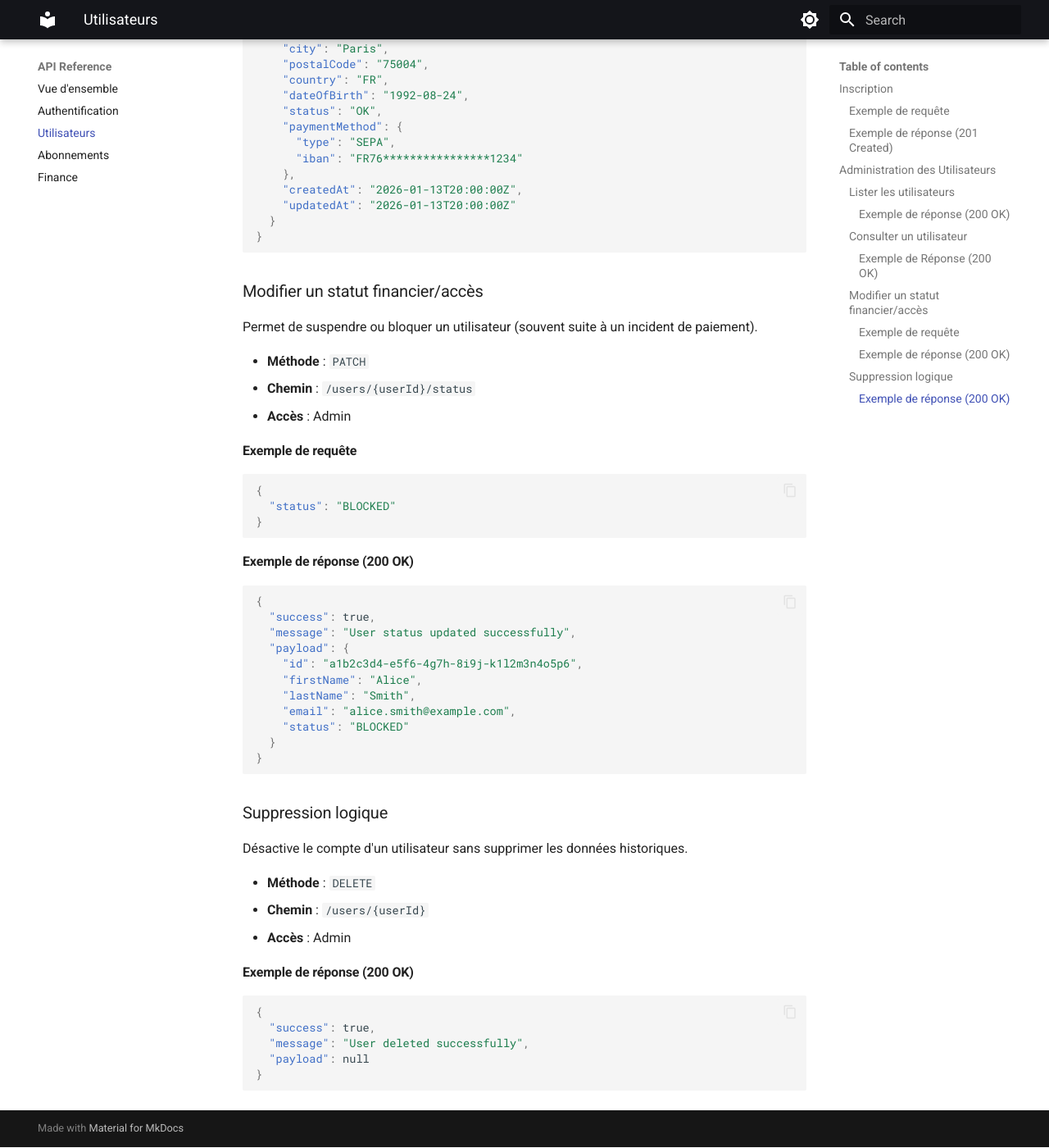
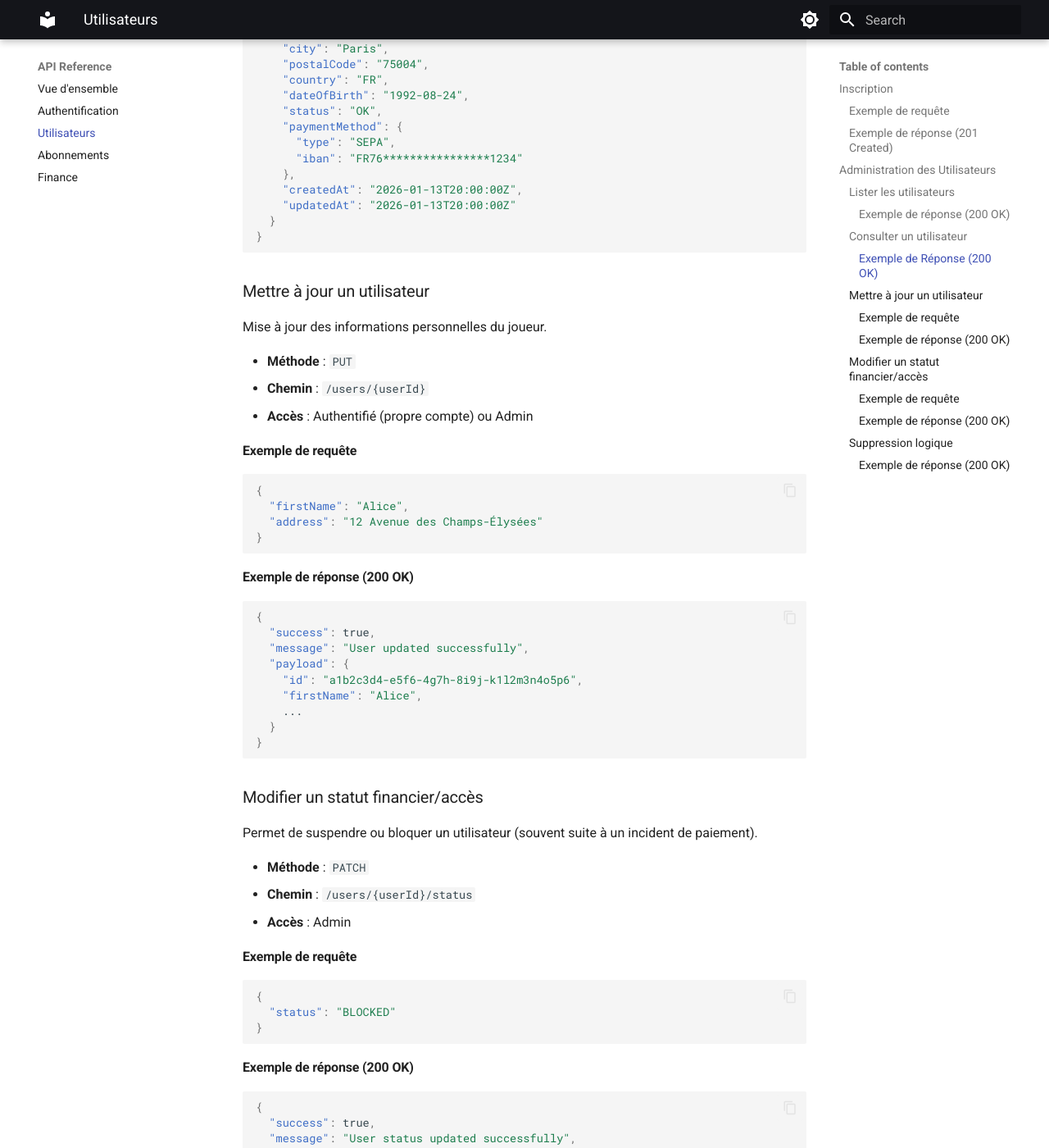
Before and after one commit to ERP-CNAM/back, an MkDocs documentation site: the page built from docs/api/utilisateurs.md, in a window 1280 px wide and 1400 px high, scrolled down 2602 px. Shown: the whole window at 82% size. Built offline with MkDocs 1.6.1 and Material for MkDocs 9.7.7, drawn with Linux system fonts in a browser that asks for light colours; some of the changed text lies outside the part shown.

Commit message:
chore: remove status in update user

````diff
--- a/docs/api/utilisateurs.md
+++ b/docs/api/utilisateurs.md
@@ -98,7 +98,7 @@ Détails complets d'un joueur par son ID.
 
 - **Méthode** : `GET`
 - **Chemin** : `/users/{userId}`
-- **Accès** : Admin
+- **Accès** : Authentifié (propre compte) ou Admin
 
 #### Exemple de Réponse (200 OK)
 
@@ -124,6 +124,37 @@ Détails complets d'un joueur par son ID.
     },
     "createdAt": "2026-01-13T20:00:00Z",
     "updatedAt": "2026-01-13T20:00:00Z"
+  }
+}
+```
+
+### Mettre à jour un utilisateur
+
+Mise à jour des informations personnelles du joueur.
+
+- **Méthode** : `PUT`
+- **Chemin** : `/users/{userId}`
+- **Accès** : Authentifié (propre compte) ou Admin
+
+#### Exemple de requête
+
+```json
+{
+  "firstName": "Alice",
+  "address": "12 Avenue des Champs-Élysées"
+}
+```
+
+#### Exemple de réponse (200 OK)
+
+```json
+{
+  "success": true,
+  "message": "User updated successfully",
+  "payload": {
+    "id": "a1b2c3d4-e5f6-4g7h-8i9j-k1l2m3n4o5p6",
+    "firstName": "Alice",
+    ...
   }
 }
 ```
````
Also changed, not shown: 7 other files.
